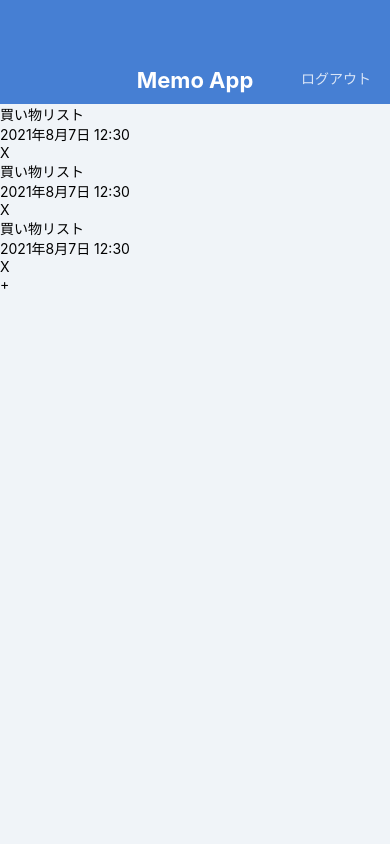
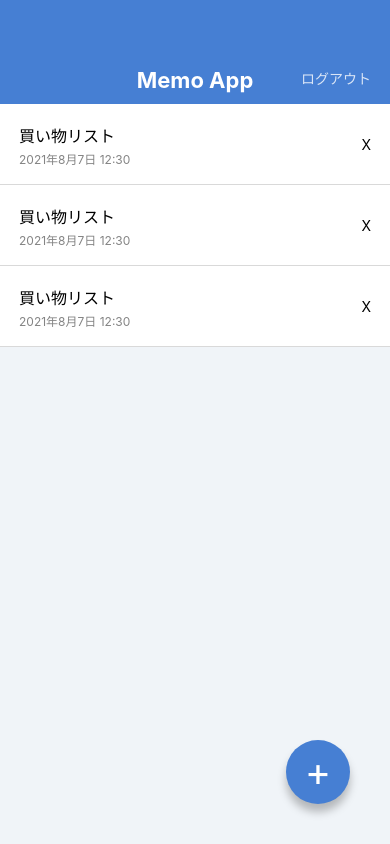
Before and after one commit to tomoyaki/MemoApp, a React Native app: screen / in a window 390 px wide. Built offline with nearby package versions, Linux system fonts and the light colour scheme.

Commit message:
Style MemoList Screen

```diff
--- a/App.jsx
+++ b/App.jsx
@@ -12,37 +12,40 @@
       </View>
 
       <View>
-        <View>
+        <View style={styles.memoListItem}>
           <View>
-            <Text>買い物リスト</Text>
-            <Text>2021年8月7日 12:30</Text>
+            <Text style={styles.memoListItemTitle}>買い物リスト</Text>
+            <Text style={styles.memoListItemDate}>2021年8月7日 12:30</Text>
           </View>
           <View>
             <Text>X</Text>
           </View>
         </View>
-        <View>
+
+        <View style={styles.memoListItem}>
           <View>
-            <Text>買い物リスト</Text>
-            <Text>2021年8月7日 12:30</Text>
+            <Text style={styles.memoListItemTitle}>買い物リスト</Text>
+            <Text style={styles.memoListItemDate}>2021年8月7日 12:30</Text>
           </View>
           <View>
             <Text>X</Text>
           </View>
         </View>
-        <View>
+
+        <View style={styles.memoListItem}>
           <View>
-            <Text>買い物リスト</Text>
-            <Text>2021年8月7日 12:30</Text>
+            <Text style={styles.memoListItemTitle}>買い物リスト</Text>
+            <Text style={styles.memoListItemDate}>2021年8月7日 12:30</Text>
           </View>
           <View>
             <Text>X</Text>
           </View>
         </View>
+
       </View>
 
-      <View>
-        <Text>+</Text>
+      <View style={styles.circleButton}>
+        <Text style={styles.circleButtonLabel}>+</Text>
       </View>
     </View>
   );
@@ -75,4 +78,44 @@
     color: '#ffffff',
     fontWeight: 'bold',
   },
+  memoListItem: {
+    backgroundColor: '#ffffff',
+    flexDirection: 'row',
+    justifyContent: 'space-between',
+    paddingVertical: 16,
+    paddingHorizontal: 19,
+    alignItems: 'center',
+    borderBottomWidth: 1,
+    borderColor: 'rgba(0,0,0,0.15)',
+  },
+  memoListItemTitle: {
+    fontSize: 16,
+    lineHeight: 32,
+  },
+  memoListItemDate: {
+    fontSize: 12,
+    lineHeight: 16,
+    color: '#848484',
+  },
+  circleButton: {
+    backgroundColor: '#467FD3',
+    width: 64,
+    height: 64,
+    borderRadius: 32,
+    justifyContent: 'center',
+    alignItems: 'center',
+    position: 'absolute',
+    right: 40,
+    bottom: 40,
+    shadowColor: '#000000',
+    shadowOffset: { width: 0, height: 8 },
+    shadowOpacity: 0.25,
+    shadowRadius: 8,
+    elevation: 8,
+  },
+  circleButtonLabel: {
+    color: '#ffffff',
+    fontSize: 40,
+    lineHeight: 40,
+  },
 });
```
